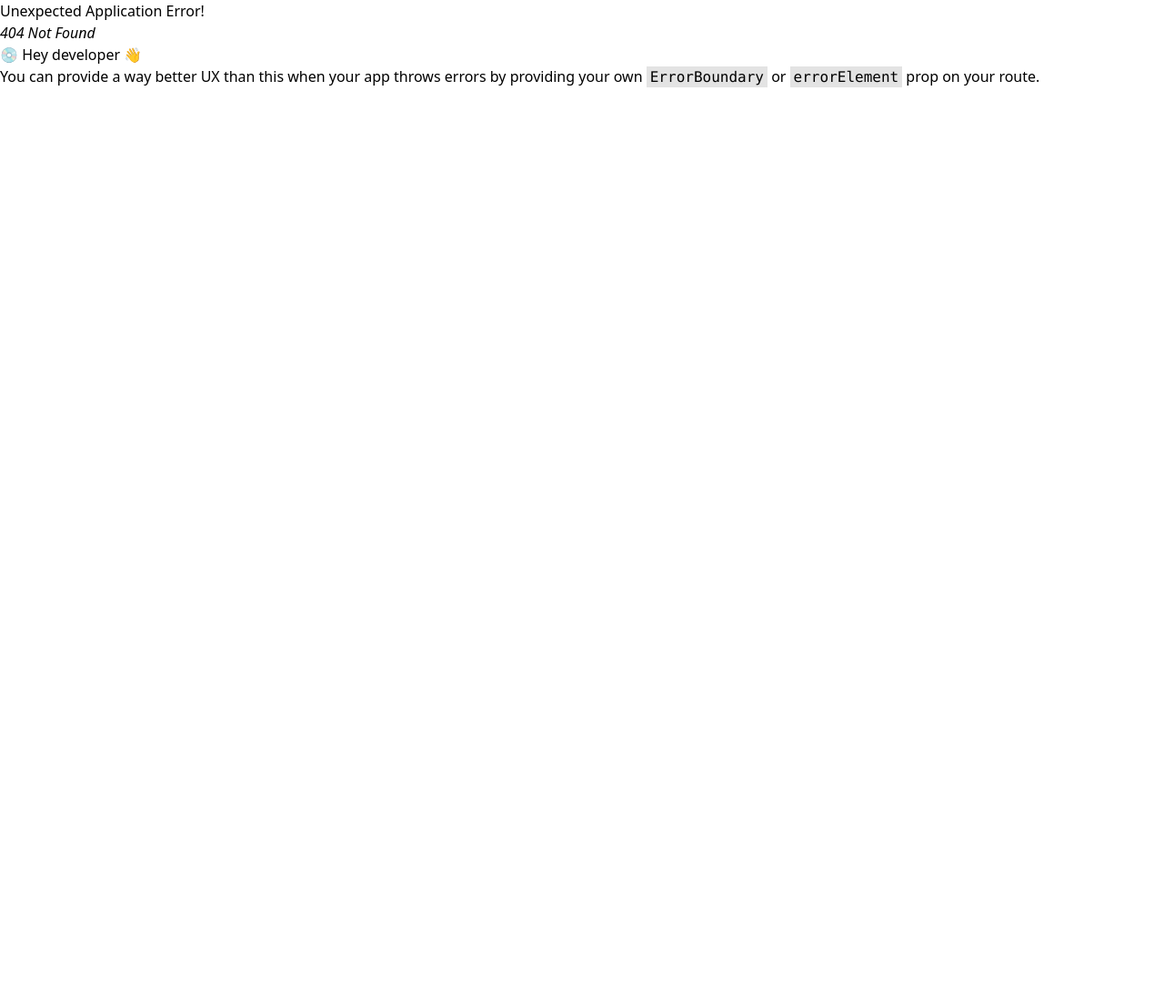
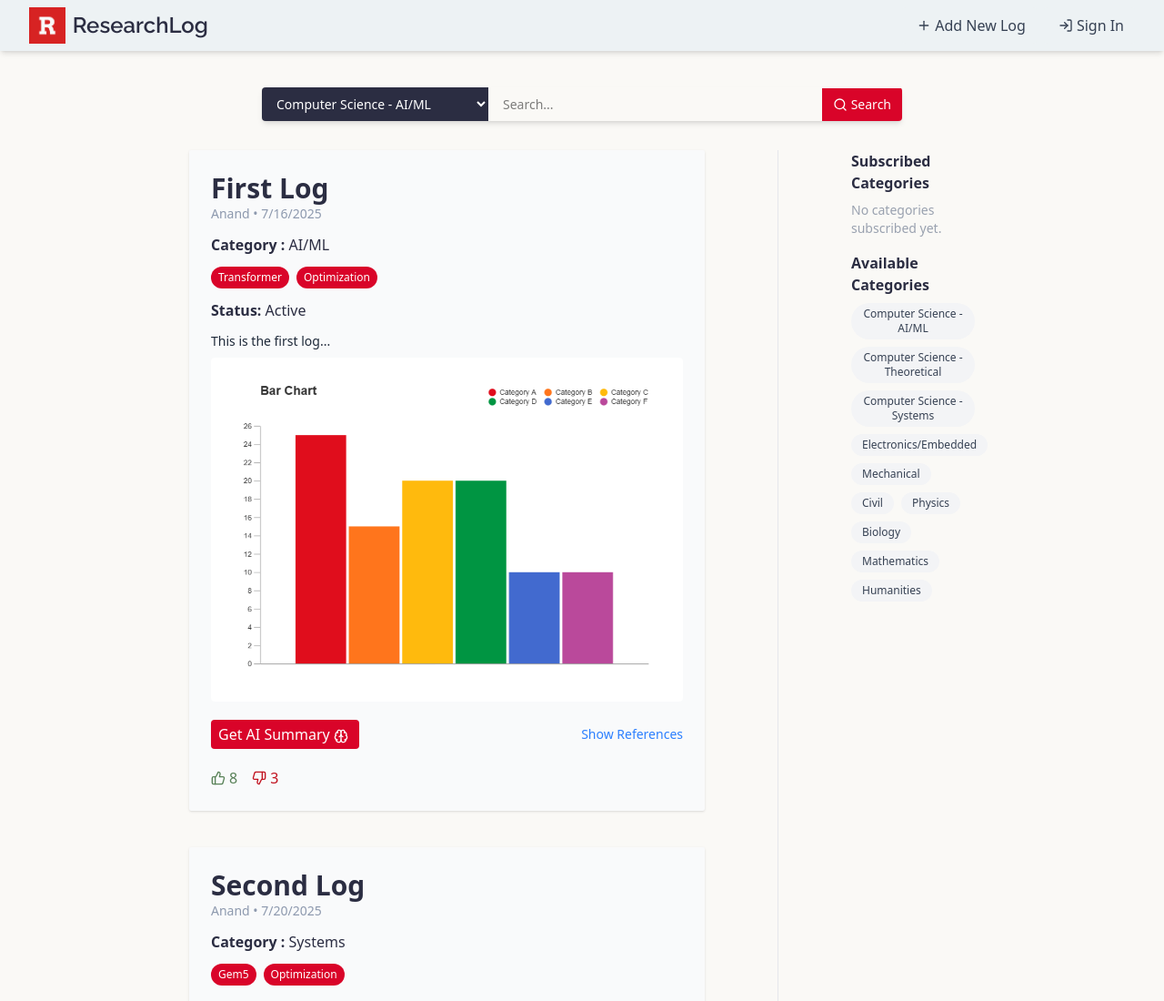
Before and after one commit to Anand-786/research-blog, a React (Vite) app in the folder frontend/research-blog-vite/: page /my-logs in a window 1280 px wide. Before the commit this address had no page. Shown: the top 1100 px of the page at 91% size. Before the commit the page ends 800 px from the top, so only its background shows below. Built offline with nearby package versions, Linux system fonts and the light colour scheme.

Commit message:
Routing established moving to api calls

```diff
--- a/frontend/research-blog-vite/src/components/LogCards.jsx
+++ b/frontend/research-blog-vite/src/components/LogCards.jsx
@@ -1,8 +1,16 @@
 import React from 'react'
+import LogCard from './LogCard'
 
-function LogCards() {
+function LogCards({logs = []}) {
+    if(logs.length === 0){
+        return (<p className='text-normal text-black'>No logs found.</p>)
+    }
   return (
-    <div>LogCards</div>
+    <div className='space-y-10'>
+        {logs.map((log,idx) => (
+            <LogCard key={idx} {...log}/>
+        ))}
+    </div>
   )
 }
 
--- a/frontend/research-blog-vite/src/components/Navbar.jsx
+++ b/frontend/research-blog-vite/src/components/Navbar.jsx
@@ -17,13 +17,15 @@ export default function Navbar() {
 
       <div className="flex space-x-2">
         <NavLink to="/add-log">
-        <button className="flex items-center px-3 py-2 rounded-sm bg-[#edf2f4] hover:bg-gray-200 transition font-normal text-gray-700 hover:text-gray-900">
-          <PlusIcon className="h-4 w-4 mr-1 ml-1 mt-1 mb-1" /> Add New Log
-        </button>
+          <button className="flex items-center px-3 py-2 rounded-sm bg-[#edf2f4] hover:bg-gray-200 transition font-normal text-gray-700 hover:text-gray-900 hover:cursor-pointer">
+            <PlusIcon className="h-4 w-4 mr-1 ml-1 mt-1 mb-1" /> Add New Log
+          </button>
         </NavLink>
-        <button className="flex items-center px-3 py-2 rounded-sm bg-[#edf2f4] hover:bg-gray-200 transition font-normal text-gray-700 hover:text-gray-900">
-          <LogIn className="h-4 w-4 mr-1 ml-1 mt-1 mb-1" /> Sign In
-        </button>
+        <NavLink to="/signin">
+          <button className="flex items-center px-3 py-2 rounded-sm bg-[#edf2f4] hover:bg-gray-200 transition font-normal text-gray-700 hover:text-gray-900 hover:cursor-pointer">
+            <LogIn className="h-4 w-4 mr-1 ml-1 mt-1 mb-1" /> Sign In
+          </button>
+        </NavLink>
       </div>
     </nav>
   );
--- /dev/null
+++ b/frontend/research-blog-vite/src/components/RandomLogs.jsx
@@ -0,0 +1,37 @@
+import React from 'react'
+import LogCards from './LogCards';
+
+const myLogsArray = [
+    {
+        title: "First Log",
+        author: "Anand",
+        date: "2025-07-16",
+        category: "AI/ML",
+        tags: ["Transformer", "Optimization"],
+        status: "Active",
+        body: "This is the first log...",
+        imageUrl: "https://example.com/image1.png",
+        referenceLinks: ["https://example.com"],
+        likes: 8,
+        dislikes: 3,
+    },
+    {
+        title: "Second Log",
+        author: "Anand",
+        date: "2025-07-20",
+        category: "Systems",
+        tags: ["Gem5", "Optimization"],
+        status: "Completed",
+        body: "This is the second log...",
+        imageUrl: "https://example.com/image1.png",
+        referenceLinks: ["https://example.com"],
+        likes: 6,
+        dislikes: 2,
+    }
+];
+
+export default function RandomLogs() {
+  return (
+    <LogCards logs={myLogsArray}/>
+  )
+}
--- /dev/null
+++ b/frontend/research-blog-vite/src/components/UserIcon.jsx
@@ -0,0 +1,44 @@
+import { useState } from 'react';
+
+export default function UserIcon() {
+  const [menuOpen, setMenuOpen] = useState(false);
+
+  const handleLogout = () => {
+    console.log('Logged out!');
+    // Add your logout logic here
+    setMenuOpen(false);
+  };
+
+  return (
+    <div className="relative inline-block text-left">
+      {/* Avatar Button */}
+      <button
+        onClick={() => setMenuOpen(!menuOpen)}
+        className="flex items-center justify-center w-10 h-10 rounded-full bg-blue-500 text-white text-lg font-semibold"
+      >
+        A
+      </button>
+
+      {/* Dropdown Menu */}
+      {menuOpen && (
+        <div className="absolute right-0 mt-2 w-32 bg-white border rounded shadow-md z-10">
+          <button
+            onClick={() => {
+              console.log('Navigate to My Logs');
+              setMenuOpen(false);
+            }}
+            className="w-full text-left px-4 py-2 text-sm hover:bg-gray-100"
+          >
+            My Logs
+          </button>
+          <button
+            onClick={handleLogout}
+            className="w-full text-left px-4 py-2 text-sm hover:bg-gray-100"
+          >
+            Logout
+          </button>
+        </div>
+      )}
+    </div>
+  );
+}
```
Also changed, not shown: frontend/research-blog-vite/src/main.jsx (+24 -2 lines).
